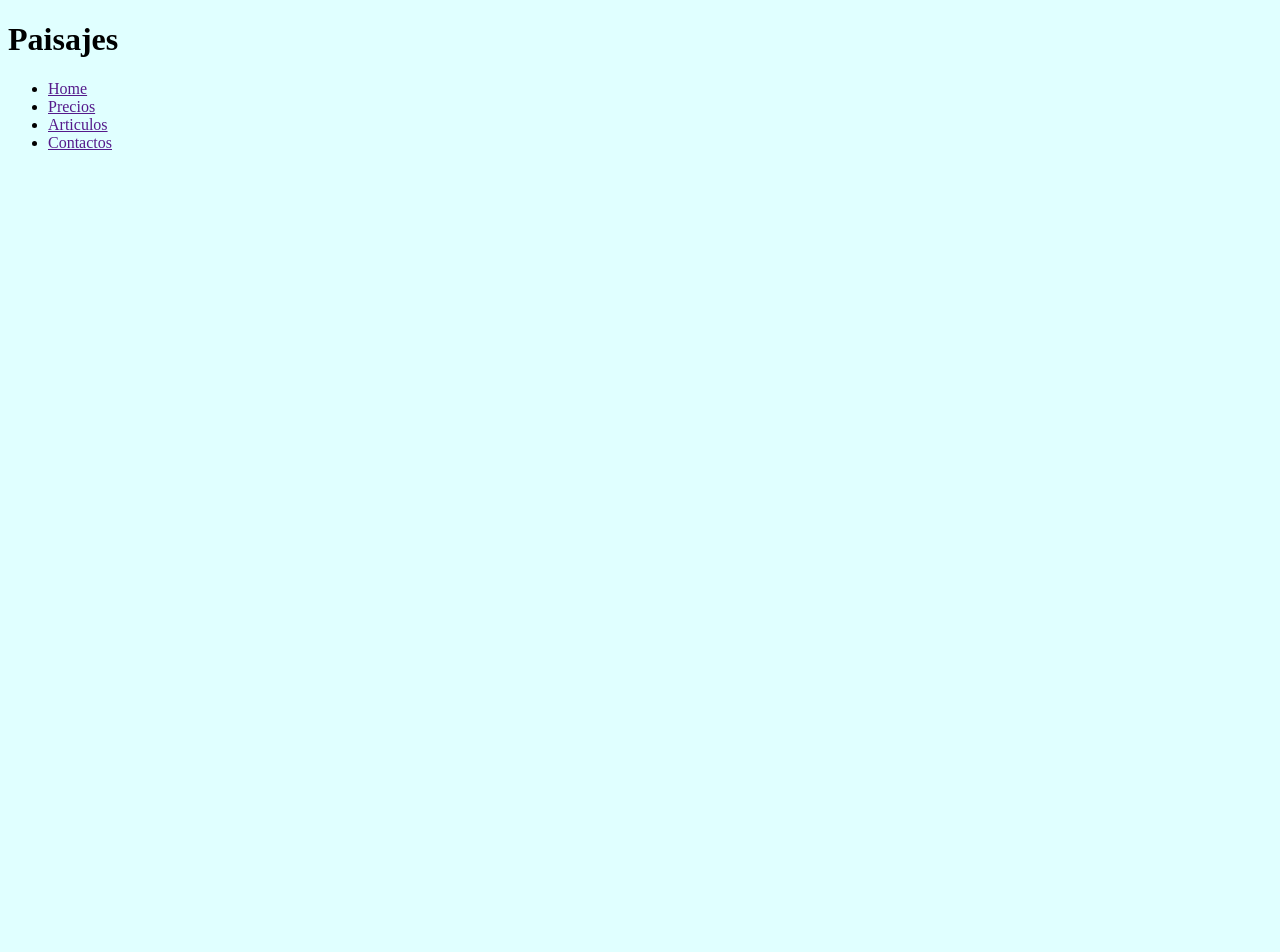
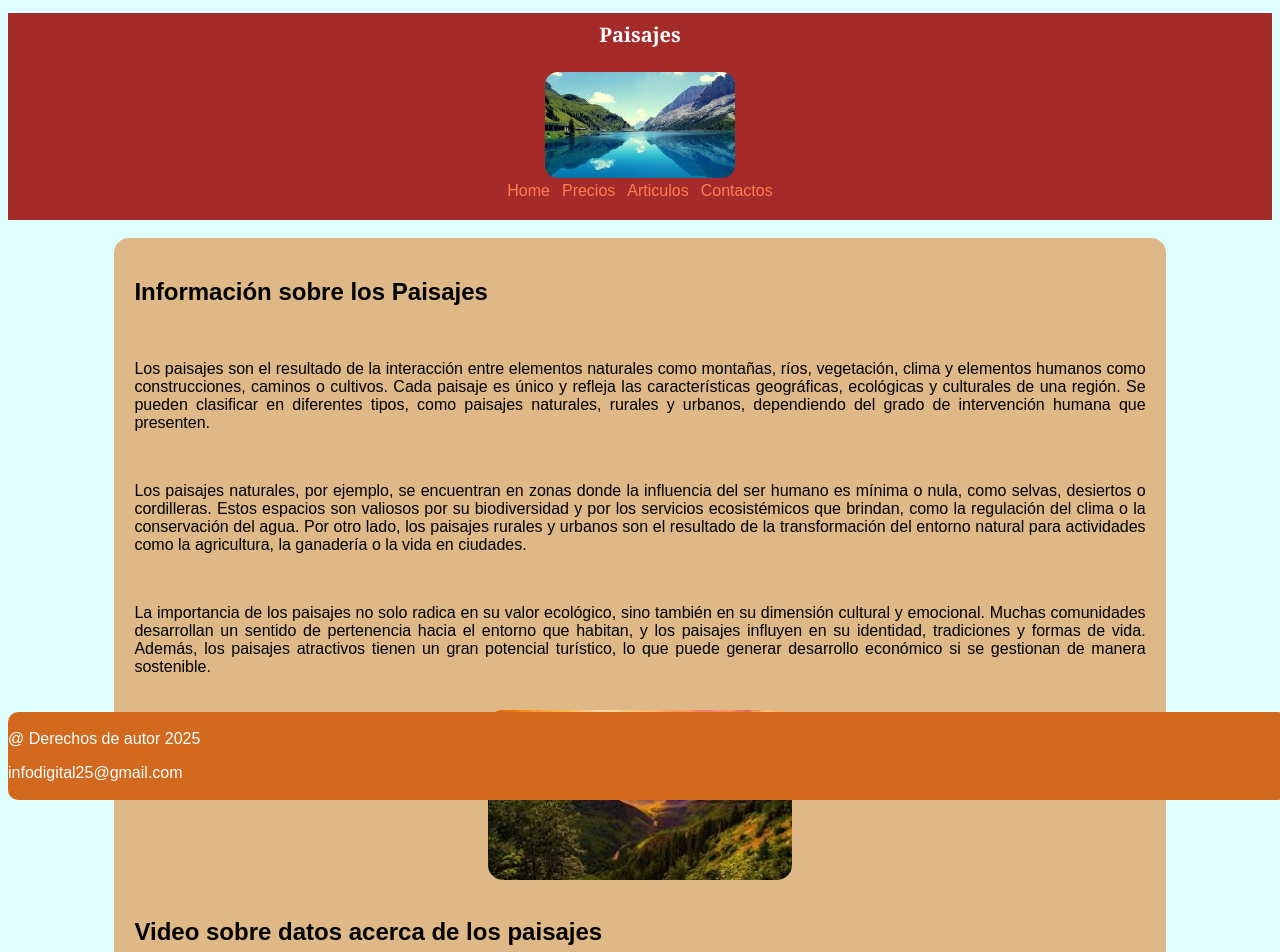
Before and after one commit to Yedinson57/Proyectoweb, a plain HTML site: page index.html in a window 1280 px wide. Shown: the top 952 px of the page. Before the commit the page ends 800 px from the top, so only its background shows below. Drawn offline with Linux system fonts and the light colour scheme.

Commit message:
rama master, modifi-header, main y footer

```diff
--- a/estilos/estilos.css
+++ b/estilos/estilos.css
@@ -1,3 +1,67 @@
 body{
     background-color:lightcyan;
 }
+nav ul{
+    list-style: none;
+    padding: 2px;
+    margin: 0 auto;
+    display: flex;
+    grid-row: auto;
+    justify-content: center;
+}
+nav li a{
+    text-decoration: none;
+    color:coral;
+    padding: 6px;
+    font-family: Arial, Helvetica, sans-serif;
+}
+.img01{
+    width: 15%;
+    height: auto;
+    padding: 2px;
+    display: block;
+    margin: 0 auto;
+    border-radius: 15px;
+}
+.img02{
+    width: 30%;
+    border-radius: 15px;
+}
+header{
+    background-color:brown;
+    width: 100%;
+}
+h1{
+    color:white;
+    padding: 8px;
+    text-align: center;
+    font-family:Georgia, 'Times New Roman', Times, serif;
+    font-size: 20px;
+}
+footer{
+    background-color: chocolate;
+    color:azure;
+    text-align: center;
+    padding: 2px 0;
+    border-radius: 10px;
+    bottom: 0;
+    position: fixed;
+    width: 100%;
+}
+main{
+    background-color: burlywood;
+    padding: 20px;
+    width: 80%;
+    border-radius: 15px;
+    margin: 0 auto;
+    font-family: Arial, Helvetica, sans-serif;
+}
+p{
+    text-align: justify;
+    font-family: Arial, Helvetica, sans-serif;
+}
+.contenedor{
+    justify-content: center;
+    margin: 0 auto;
+    display: flex;
+}
--- a/index.html
+++ b/index.html
@@ -3,20 +3,49 @@
 <head>
     <meta charset="UTF-8">
     <meta name="viewport" content="width=device-width, initial-scale=1.0">
-    <title>Document</title>
+    <title>Home</title>
     <link rel="stylesheet" href="./estilos/estilos.css">
 </head>
 <body>
     <header>
         <h1>Paisajes</h1>
+        <img class="img01" src="/imagen/paisaje1.jpg" alt="lago">
         <nav>
             <ul>
-                <li><a href="">Home</a></li>
-                <li><a href="">Precios</a></li>
-                <li><a href="">Articulos</a></li>
-                <li><a href="">Contactos</a></li>
+                <li><a href="index.html">Home</a></li>
+                <li><a href="precios.html">Precios</a></li>
+                <li><a href="articulo.html">Articulos</a></li>
+                <li><a href="contactos.html">Contactos</a></li>
             </ul>
         </nav>
+        <br>
     </header>
+    <br>
+    <main>
+        <section>
+            <h2>Información sobre los Paisajes</h2>
+            <br>
+            <p>Los paisajes son el resultado de la interacción entre elementos naturales como montañas, ríos, vegetación, clima y elementos humanos como construcciones, caminos o cultivos. Cada paisaje es único y refleja las características geográficas, ecológicas y culturales de una región. Se pueden clasificar en diferentes tipos, como paisajes naturales, rurales y urbanos, dependiendo del grado de intervención humana que presenten.</p>
+            <br>
+            <p>Los paisajes naturales, por ejemplo, se encuentran en zonas donde la influencia del ser humano es mínima o nula, como selvas, desiertos o cordilleras. Estos espacios son valiosos por su biodiversidad y por los servicios ecosistémicos que brindan, como la regulación del clima o la conservación del agua. Por otro lado, los paisajes rurales y urbanos son el resultado de la transformación del entorno natural para actividades como la agricultura, la ganadería o la vida en ciudades.</p>
+            <br>
+            <p>La importancia de los paisajes no solo radica en su valor ecológico, sino también en su dimensión cultural y emocional. Muchas comunidades desarrollan un sentido de pertenencia hacia el entorno que habitan, y los paisajes influyen en su identidad, tradiciones y formas de vida. Además, los paisajes atractivos tienen un gran potencial turístico, lo que puede generar desarrollo económico si se gestionan de manera sostenible.</p>
+            <br>
+                <div class="contenedor">
+                <img class="img02" src="/imagen/paisaje2.jpg" alt="montañas">
+                </div>
+            <br>
+            <h2>Video sobre datos acerca de los paisajes</h2>
+            <div class="contenedor">
+            <iframe class="vid01" width="560" height="315" src="https://www.youtube.com/embed/3e_jH51wCp0?si=MmHYkQboHetN3YCi" title="YouTube video player" frameborder="0" allow="accelerometer; autoplay; clipboard-write; encrypted-media; gyroscope; picture-in-picture; web-share" referrerpolicy="strict-origin-when-cross-origin" allowfullscreen></iframe>
+            </div>
+        </section>
+    </main>
+    <br>
+    <br>
+<footer>
+    <p>@ Derechos de autor 2025</p>
+    <p>infodigital25@gmail.com</p>
+</footer>
 </body>
 </html>
```
